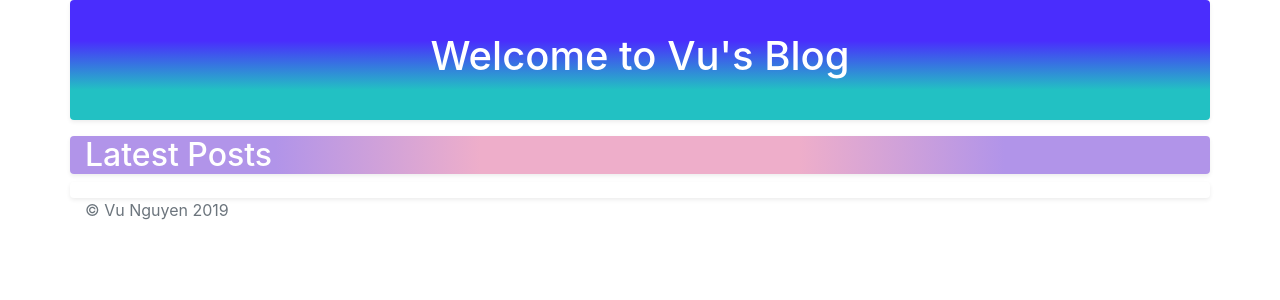
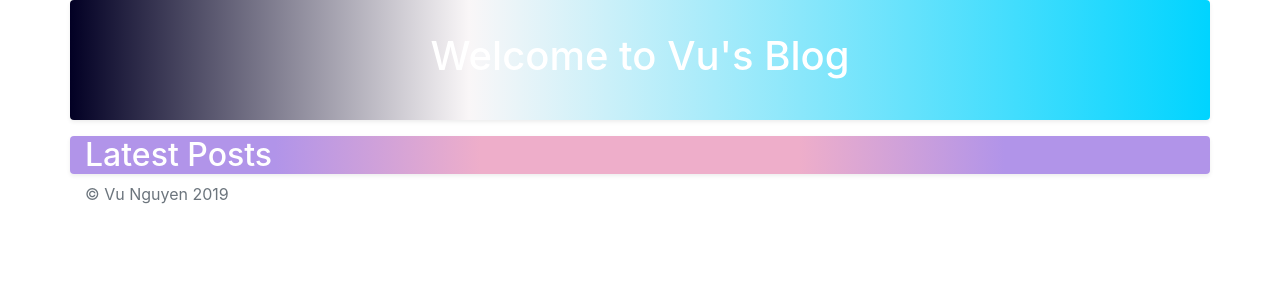
Before and after one commit to VuNLT/portfolio-project, a Django app: page /blog/ in a window 1280 px wide. Shown: the part 56-356 px from the top of the page. Run offline with Django 3.2, Linux system fonts and the light colour scheme; data that the repository does not hold is empty; some libraries are stand-ins or nearby versions.

Commit message:
make it prettier v4

```diff
--- a/blog/templates/blog/all_blogs.html
+++ b/blog/templates/blog/all_blogs.html
@@ -15,8 +15,9 @@
     <div class="container rounded shadow-sm bg-gradient-secondary mt-3">
         <h2 class="text-white">Latest Posts</h2>
     </div>
+
+    {% for blog in blogs.all reversed %}
         <div class="container rounded shadow-sm pt-3">
-        {% for blog in blogs.all %}
             <a href="{% url 'detail' blog.id %}"><h3>{{ blog.title }}</h3></a>
             {{ blog.pub_date_pretty }}
             <img class="bd-placeholder-img card-img-top" src="{% thumbnail blog.image '1920' as im %}{{ im.url }}{% endthumbnail %}"
@@ -32,8 +33,8 @@
             <div class="container rounded shadow-sm pt-3">
                 {{ blog.summary | linebreaks | urlize }}
             </div>
+        </div>
     {% endfor %}
-    </div>
 </main>
 
 {% endblock %}
--- a/portfolio/static/css-extra/my-style.css
+++ b/portfolio/static/css-extra/my-style.css
@@ -1,7 +1,7 @@
 /* background gradient*/
 .bg-gradient-primary {
-	background: rgb(34,193,195);
-	background: linear-gradient(0deg, rgba(34,193,195,1) 25%, rgba(74,45,253,1) 66%);
+	background: rgb(2,0,36);
+	background: linear-gradient(90deg, rgba(2,0,36,1) 0%, rgba(96,11,45,0.03545168067226889) 35%, rgba(0,212,255,1) 100%);
 }
 
 .bg-gradient-secondary {
```
Lines whose indentation alone changed are shown as unchanged.
